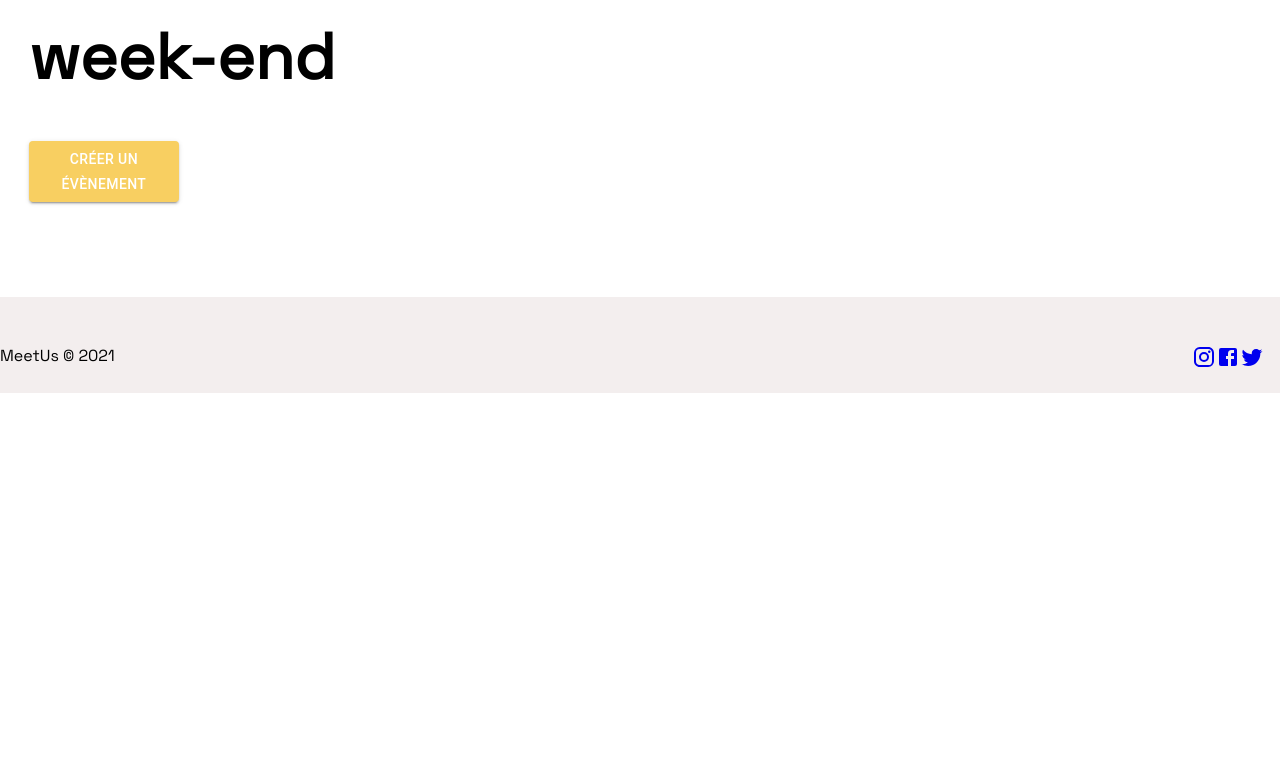
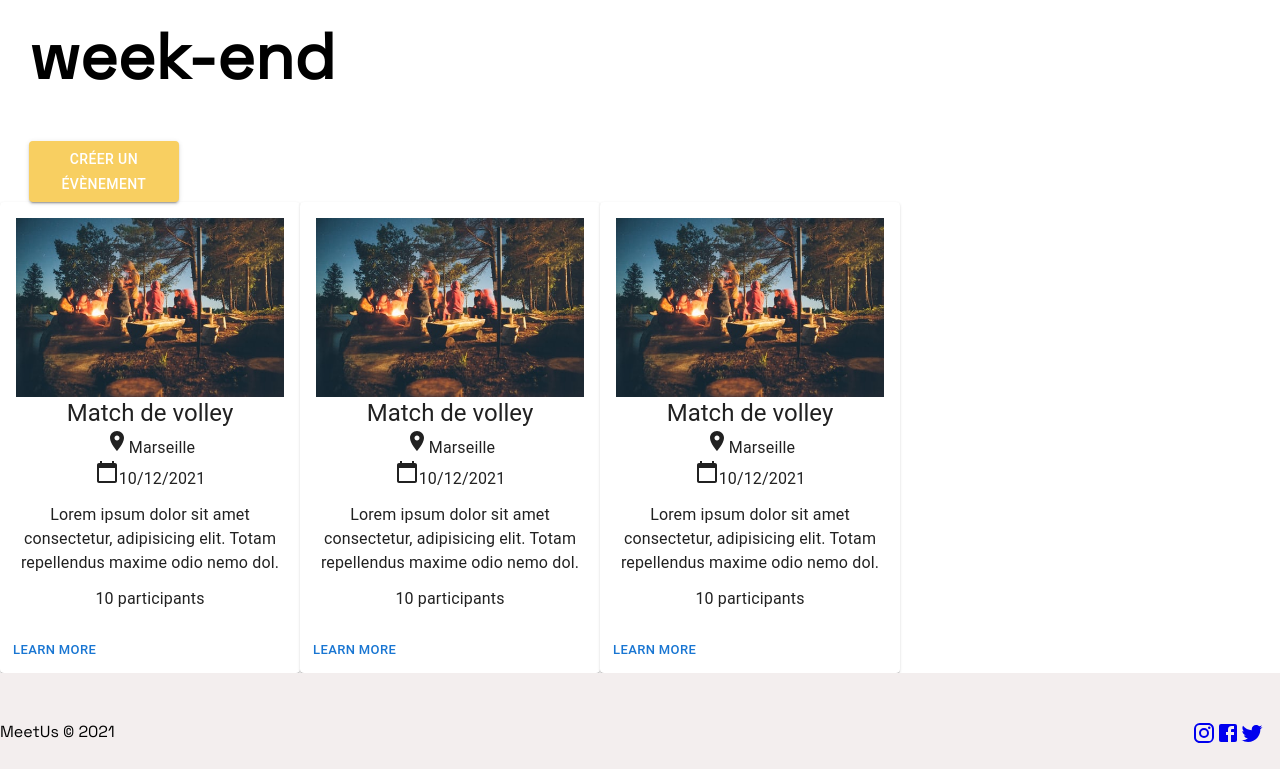
Before and after one commit to GeraldineBB/meetus-front, a React (Create React App) app: page / in a window 1280 px wide. Shown: the part 407-1176 px from the top of the page. Before the commit the page ends 800 px from the top, so only its background shows below. Built offline with nearby package versions, Linux system fonts and the light colour scheme.

Commit message:
whip cards ready at 80%

```diff
--- a/src/components/App/App.tsx
+++ b/src/components/App/App.tsx
@@ -6,6 +6,7 @@ import Footer from '../Footer';
 import {
   BrowserRouter as Router,
 } from "react-router-dom";
+import Cards from '../Cards';
 
 
 function App() {
@@ -14,6 +15,7 @@ function App() {
     <div className="App">
       <Header />
       <Slogan />
+      <Cards />
       <Footer />
     </div>
     </Router>
--- /dev/null
+++ b/src/components/Cards/HomeCard/index.tsx
@@ -0,0 +1,55 @@
+import * as React from 'react';
+import Box from '@mui/material/Box';
+import Card from '@mui/material/Card';
+import CardActions from '@mui/material/CardActions';
+import CardContent from '@mui/material/CardContent';
+import Button from '@mui/material/Button';
+import Typography from '@mui/material/Typography';
+import { CardMedia } from '@mui/material';
+import Image from '../../../assets/images/fire-event.jpg'
+import LocationOnIcon from '@mui/icons-material/LocationOn';
+import CalendarTodayIcon from '@mui/icons-material/CalendarToday';
+
+
+const bull = (
+  <Box
+    component="span"
+    sx={{ display: 'inline-block', mx: '2px', transform: 'scale(0.8)' }}
+  >
+    •
+  </Box>
+);
+
+export default function HomeCard() {
+  return (
+    <Card sx={{ maxWidth: 300 }}>
+
+      <CardContent>
+        <CardMedia
+            component="img"
+            sizes="100"
+            image={Image}
+            alt="Paella dish"
+        />
+        <Typography variant="h5" component="div">
+          Match de volley
+        </Typography>
+        <Typography  color="text.primary">
+        <LocationOnIcon fontSize="medium" />Marseille
+        </Typography>
+        <Typography sx={{ mb: 1.5}}>
+         <CalendarTodayIcon />10/12/2021
+        </Typography>
+        <Typography sx={{ mb: 1.5}} variant="body1" >
+          Lorem ipsum dolor sit amet consectetur, adipisicing elit. Totam repellendus maxime odio nemo dol.
+        </Typography>
+        <Typography  color="text.primary">
+        10 participants
+        </Typography>
+      </CardContent>
+      <CardActions>
+        <Button size="small">Learn More</Button>
+      </CardActions>
+    </Card>
+  );
+};
--- a/src/components/Cards/index.tsx
+++ b/src/components/Cards/index.tsx
@@ -1,14 +1,19 @@
 import './style.scss';
+import HomeCard from './HomeCard'
 
 
 function Cards() {
 
     return (
+
         <div className='cards'>
+            <HomeCard />
+            <HomeCard />
+            <HomeCard />
 
         </div>
+
     )
-
-};
+}
 
 export default Cards;
--- a/src/components/Cards/style.scss
+++ b/src/components/Cards/style.scss
@@ -0,0 +1,4 @@
+.cards{
+    display: flex;
+    flex-direction: row;
+}
--- a/src/components/Footer/style.scss
+++ b/src/components/Footer/style.scss
@@ -10,7 +10,7 @@
 
     background:rgb(243, 238, 238);
 
-    position:absolute;
+    position:relative;
 
     bottom:0;
 
```
Also changed, not shown: src/assets/logo/map-pin.svg (added).
